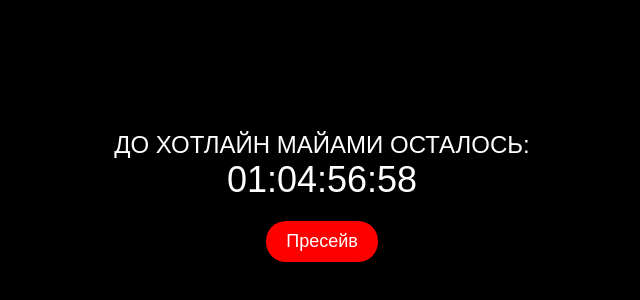
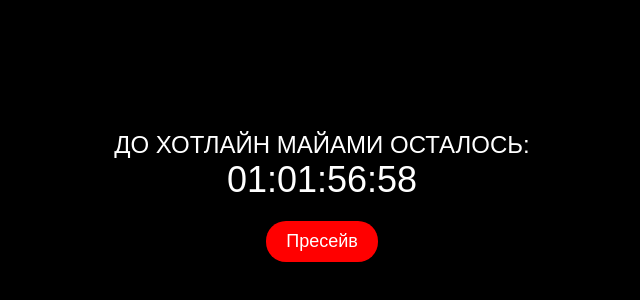
Before and after one commit to MIPOHBOPOHIH/hotmiami, a plain HTML site: page index.html in a window 1280 px wide. Shown: the part 204-504 px from the top of the page, 318-958 px from the left. Drawn offline with Linux system fonts and the light colour scheme; a web font is replaced by a local one.

Commit message:
Update index.html

```diff
--- a/index.html
+++ b/index.html
@@ -50,7 +50,7 @@
 
     <script>
         // Установите дату и время, до которых будет идти обратный отсчет (03.11.2023 00:00 Московского времени).
-        const targetDate = new Date("2023-11-03T00:00:00Z");
+        const targetDate = new Date("2023-11-02T21:00:00Z");
 
         function updateCountdown() {
             const currentDate = new Date();
```
